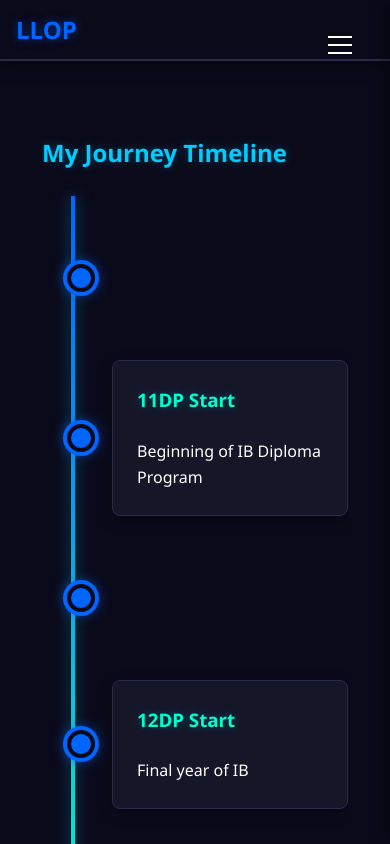
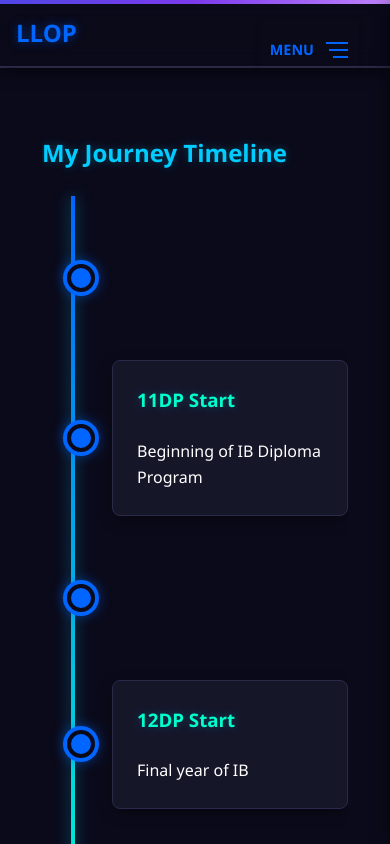
Before and after one commit to LopDaBop/LLOP, a plain HTML site: page index.html in a window 390 px wide. Drawn offline with Linux system fonts and the light colour scheme.

Commit message:
Update mobile menu styling and header layout

```diff
--- a/css/style.css
+++ b/css/style.css
@@ -367,89 +367,120 @@ main {
 @media (max-width: 1024px) {
     .nav-container {
         padding: 0.5rem 1.5rem;
-        display: flex;
-        justify-content: space-between;
-        align-items: center;
-        width: 100%;
-        box-sizing: border-box;
-        background: var(--background-dark);
         position: fixed;
         top: 0;
         left: 0;
         right: 0;
         z-index: 1000;
+        background: var(--background-color);
+        box-shadow: 0 2px 10px rgba(0, 0, 0, 0.1);
+        border-bottom: 1px solid var(--border-color);
+        padding-top: 4px;
+    }
+
+    .main-nav::before {
+        content: '';
+        position: absolute;
+        top: 0;
+        left: 0;
+        right: 0;
+        height: 4px;
+        background: linear-gradient(90deg, #4f46e5, #7c3aed, #c084fc);
+    }
+
+    .menu-container {
+        position: absolute;
+        top: 0;
+        right: 1rem;
         height: 60px;
-        border-bottom: 1px solid var(--border-color);
+        display: flex;
+        align-items: flex-start;
+        padding-top: 4px;
+        z-index: 1001;
     }
 
     .hamburger {
         display: flex;
         align-items: center;
-        justify-content: center;
-        position: relative;
-        z-index: 1001;
-        background: none;
+        justify-content: space-between;
+        background: transparent;
         border: none;
         cursor: pointer;
-        padding: 0.5rem;
+        padding: 0.75rem 0.5rem 0.5rem;
         margin: 0;
-        height: 40px;
-        width: 40px;
-        border-radius: 4px;
-        transition: background 0.2s ease;
-    }
+        height: 60px;
+        transition: all 0.3s cubic-bezier(0.4, 0, 0.2, 1);
+        box-shadow: 0 2px 8px rgba(0, 0, 0, 0.1);
+        z-index: 2;
+    }
+
+
 
     .hamburger:hover {
-        background: rgba(255, 255, 255, 0.1);
-    }
-
-    .hamburger-box {
-        display: inline-block;
+        opacity: 0.8;
+    }
+
+    .hamburger:active {
+        transform: translateY(0);
+    }
+
+    .menu-text {
+        font-weight: 600;
+        font-size: 0.9rem;
+        color: var(--primary-color);
+        margin-right: 8px;
+        text-transform: uppercase;
         position: relative;
-        width: 24px;
-        height: 24px;
-    }
-
-    .hamburger-inner {
+        top: -1px;
+        transition: all 0.3s ease;
+    }
+
+    .hamburger:hover .menu-text {
+        letter-spacing: 1.8px;
+    }
+
+    .hamburger-lines {
+        display: flex;
+        flex-direction: column;
+        justify-content: space-between;
+        width: 22px;
+        height: 16px;
+        position: relative;
+        margin-left: 4px;
+    }
+
+    .line {
         display: block;
-        top: 50%;
-        margin-top: -2px;
-    }
-
-    .hamburger-inner,
-    .hamburger-inner::before,
-    .hamburger-inner::after {
-        position: absolute;
-        width: 24px;
         height: 2px;
-        background-color: var(--text-color);
-        transition: transform 0.15s ease;
-    }
-
-    .hamburger-inner::before,
-    .hamburger-inner::after {
-        content: '';
-        display: block;
-    }
-
-    .hamburger-inner::before {
-        top: -8px;
-    }
-
-    .hamburger-inner::after {
-        bottom: -8px;
-    }
-
-    .hamburger.active .hamburger-inner {
-        transform: rotate(45deg);
-    }
-
-    .hamburger.active .hamburger-inner::before {
-        transform: translateY(8px) rotate(90deg);
-    }
-
-    .hamburger.active .hamburger-inner::after {
+        width: 100%;
+        background: var(--primary-color);
+        transition: all 0.3s cubic-bezier(0.4, 0, 0.2, 1);
+    }
+
+    /* Different line widths for visual interest */
+    .line-1 { width: 100%; }
+    .line-2 { width: 85%; margin-left: auto; }
+    .line-3 { width: 70%; margin-left: auto; }
+
+    /* Hover effect on lines */
+    .hamburger:hover .line-1 { width: 85%; }
+    .hamburger:hover .line-2 { width: 100%; }
+    .hamburger:hover .line-3 { width: 85%; }
+
+    /* Active state animation */
+    .hamburger.active .line-1 {
+        transform: translateY(7px) rotate(45deg);
+        width: 100%;
+    }
+
+    .hamburger.active .line-2 {
         opacity: 0;
+        transform: translateX(-10px);
+    }
+
+    .hamburger.active .line-3 {
+        transform: translateY(-7px) rotate(-45deg);
+        width: 100%;
     }
 
     /* Mobile Menu Overlay */
--- a/index.html
+++ b/index.html
@@ -12,11 +12,16 @@
     <nav class="main-nav">
         <div class="nav-container">
             <a href="#" class="logo">LLOP</a>
-            <button class="hamburger" aria-label="Toggle menu" aria-expanded="false" aria-controls="main-navigation">
-                <span class="hamburger-box">
-                    <span class="hamburger-inner"></span>
-                </span>
-            </button>
+            <div class="menu-container">
+                <button class="hamburger" aria-label="Toggle menu" aria-expanded="false" aria-controls="main-navigation">
+                    <span class="menu-text">MENU</span>
+                    <div class="hamburger-lines">
+                        <span class="line line-1"></span>
+                        <span class="line line-2"></span>
+                        <span class="line line-3"></span>
+                    </div>
+                </button>
+            </div>
             <div class="menu-overlay"></div>
             <nav class="nav">
                 <!-- Navigation Menu -->
```
